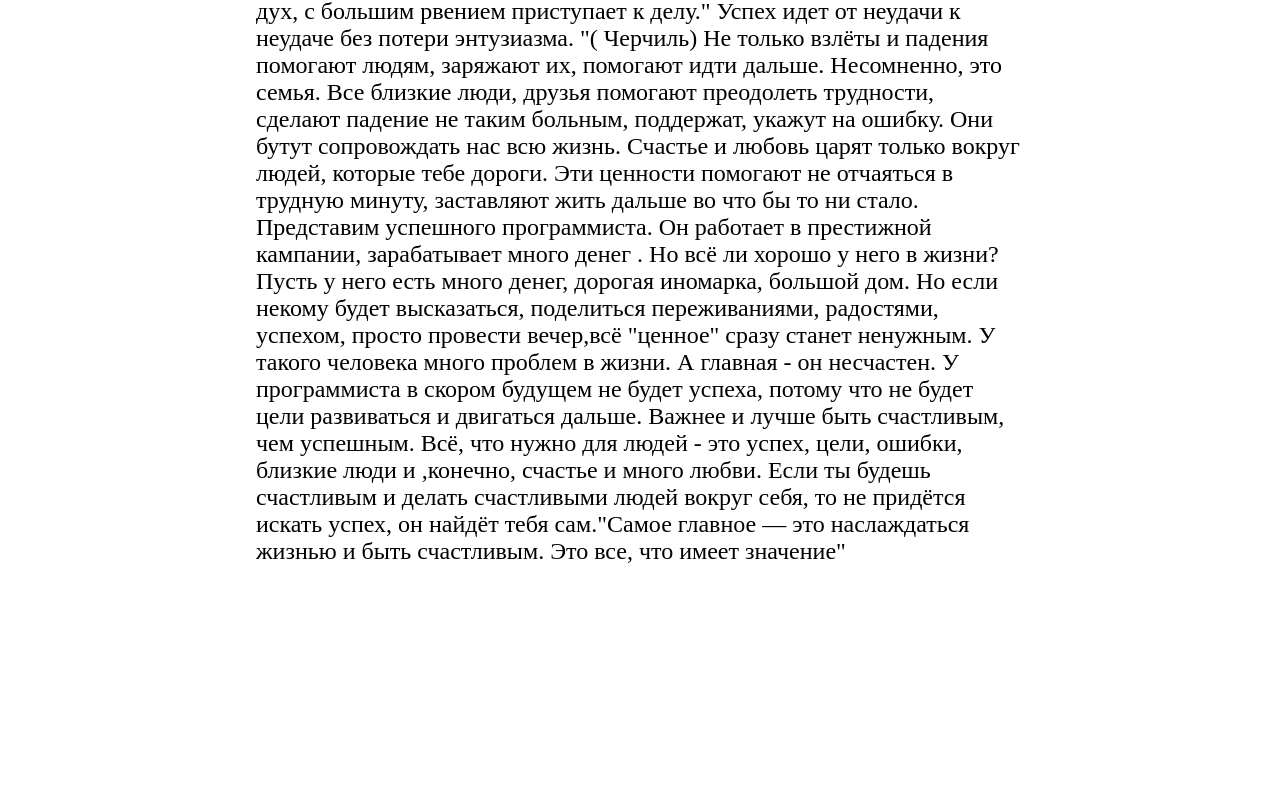
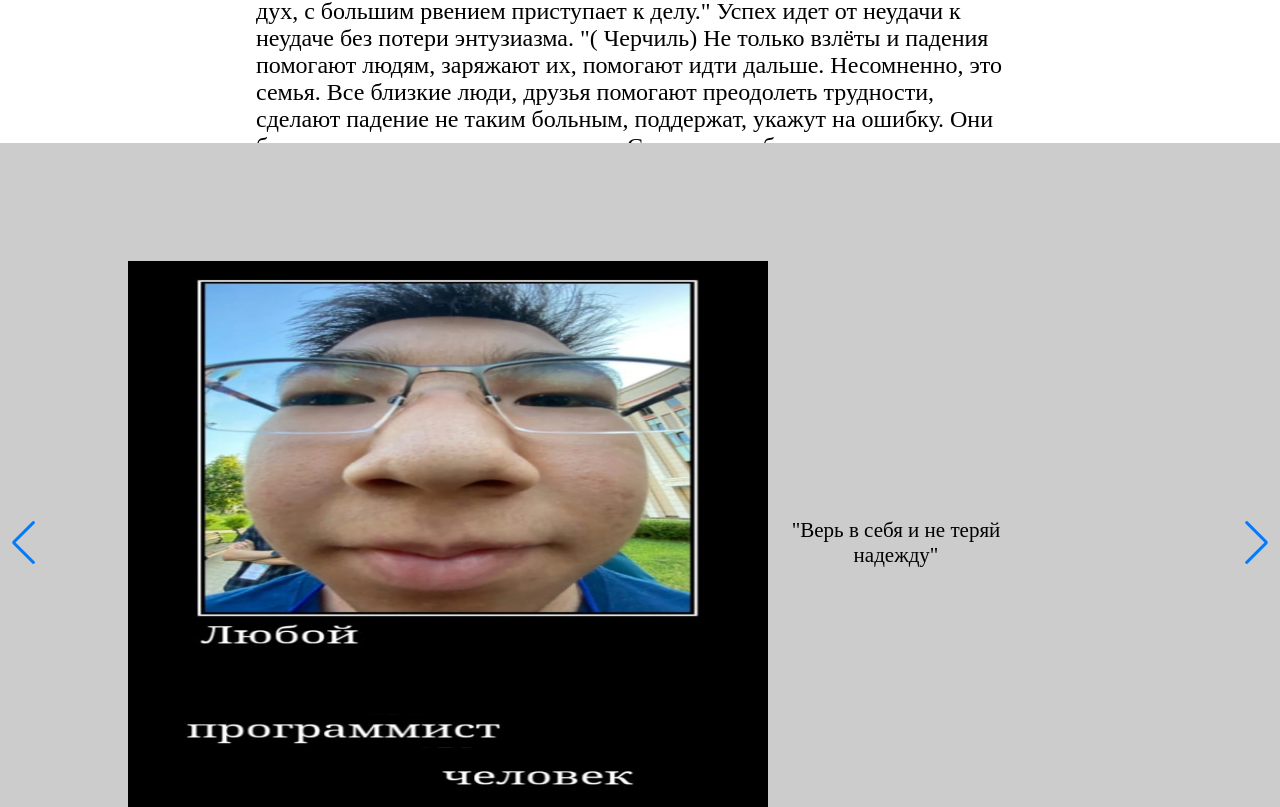
Before and after one commit to ippishio/msu-jrnl, a React (Create React App) app: page / in a window 1280 px wide. Shown: the part 1153-1960 px from the top of the page. Built offline with nearby package versions, Linux system fonts and the light colour scheme.

Commit message:
Rereacting

```diff
--- a/src/components/swiper.css
+++ b/src/components/swiper.css
@@ -1,7 +1,8 @@
 
 .about_swip{
+    display: block;
     overflow-x: hidden;
-    margin-top: 80%;
+    margin-top: 20%;
 }
 .about_sw{
     overflow-x: hidden;
```
Also changed, not shown: 6 other files (tests, documents, lock files or other folders).
